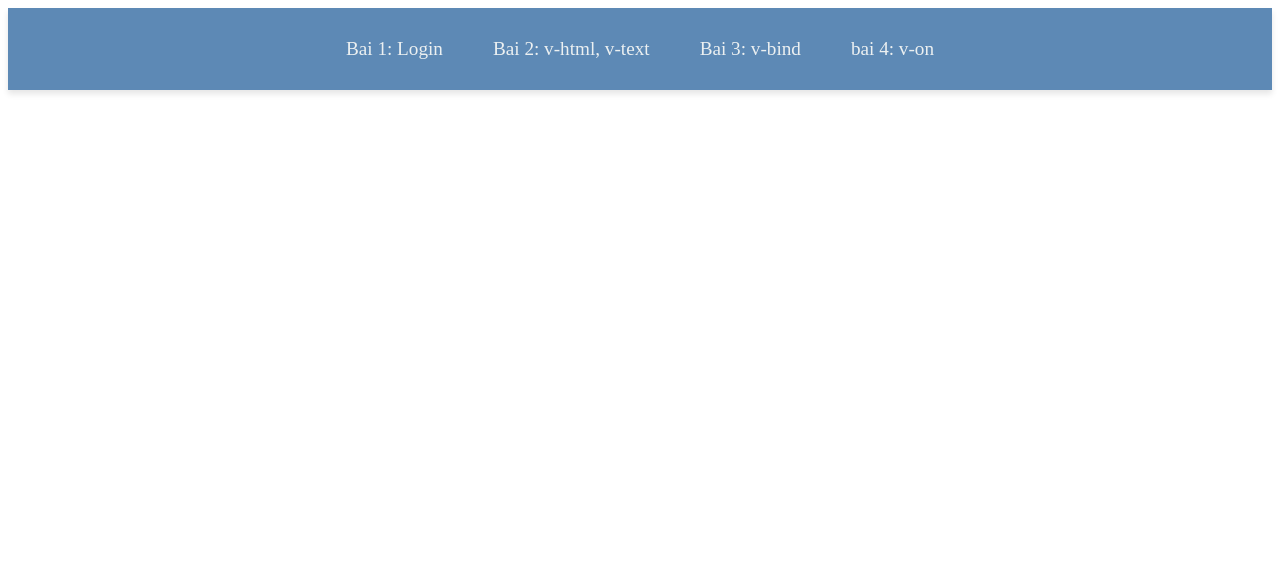
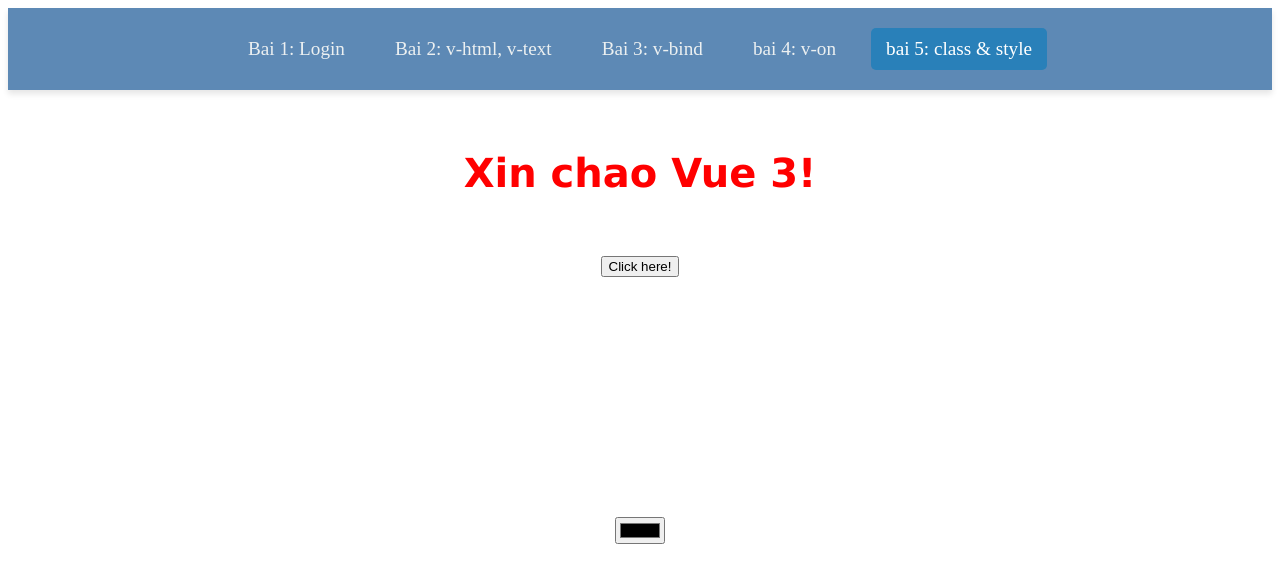
Before and after one commit to tms-tinhle/vuejs-learning, a Vue app in the folder week-1/: page /bai5 in a window 1280 px wide. Shown: the top 582 px of the page. Built offline with nearby package versions, Linux system fonts and the light colour scheme; the HTML template or start-up script is replaced by a standard one.

Commit message:
feat: exercise 1 + 2

```diff
--- a/week-1/src/App.vue
+++ b/week-1/src/App.vue
@@ -7,6 +7,7 @@ const navItems = [
   { path: '/bai2', label: 'Bai 2: v-html, v-text' },
   { path: '/bai3', label: 'Bai 3: v-bind' },
   { path: '/bai4', label: 'bai 4: v-on' },
+  { path: '/bai5', label: 'bai 5: class & style'}
 ]
 </script>
 
--- /dev/null
+++ b/week-1/src/assets/Styles/Exercise5.scss
@@ -0,0 +1,23 @@
+.container {
+  display: flex;
+  justify-content: center;
+  align-items: center;
+  flex-direction: column;
+  gap: 20px;
+  margin: 20px;
+  .text-red {
+    color: red;
+  }
+  &__square {
+    width: 200px;
+    height: 200px;
+    border-radius: 20px;
+  }
+  > p {
+    font-size: 40px;
+    font-weight: bold;
+    font-family:
+      'Lucida Sans', 'Lucida Sans Regular', 'Lucida Grande', 'Lucida Sans Unicode', Geneva, Verdana,
+      sans-serif;
+  }
+}
--- a/week-1/src/router/index.ts
+++ b/week-1/src/router/index.ts
@@ -23,8 +23,12 @@ const router = createRouter({
       path: '/bai4',
       name: 'bai4',
       component: () => import('../views/Excercise4.vue'),
-    }
-
+    },
+    {
+      path: '/bai5',
+      name: 'bai5',
+      component: () => import('../views/Excercise5.vue'),
+    },
   ],
 })
 
--- /dev/null
+++ b/week-1/src/views/Excercise5.vue
@@ -0,0 +1,30 @@
+#Thay đổi màu chữ bằng class binding
+<template>
+  <div class="container">
+    <p :class="{'text-red': isRed}">Xin chao Vue 3!</p>
+    <button @click="toggleColor">Click here!</button>
+  </div>
+  <div class="container">
+    <div :style="bgColor" class="container__square"></div>
+    <input @click="updateBgColor" type="color">
+  </div>
+</template>
+<script setup lang="ts">
+import { ref } from 'vue'
+const isRed = ref(true)
+const toggleColor = () => {
+  isRed.value = !isRed.value
+}
+const bgColor = ref({
+  backgroundColor: ''
+})
+
+const updateBgColor = (event: Event) => {
+  const target = event.target as HTMLInputElement
+  bgColor.value.backgroundColor = target.value
+}
+</script>
+
+<style lang="scss">
+@use "@/assets/styles/Exercise5.scss";
+</style>
```
Also changed, not shown: week-1/src/views/Excercise6.vue (added), week-1/src/views/Excercise7.vue (added).
